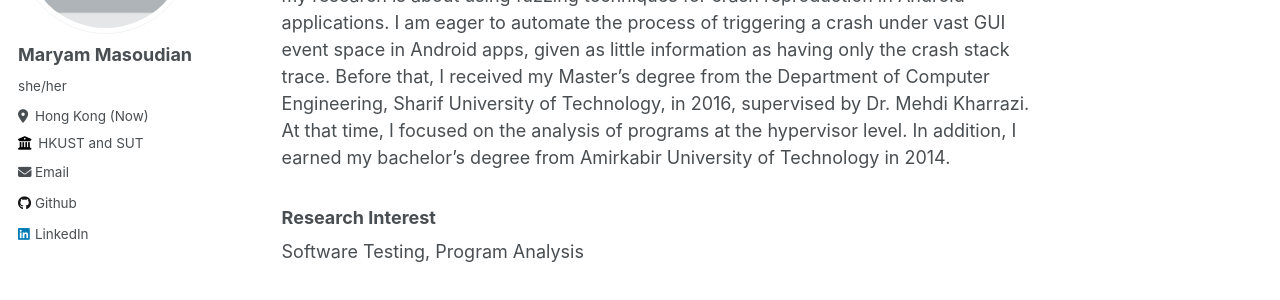
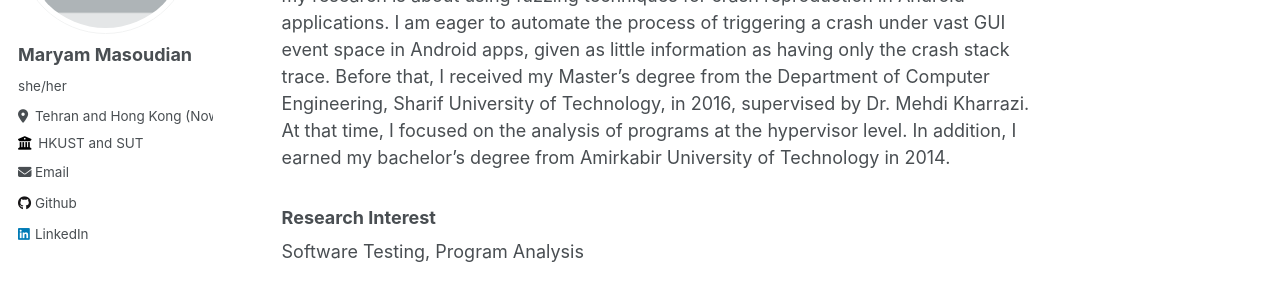
Before and after one commit to maryammsd/maryammsd.github.io, a Jekyll site: the page built from _pages/about.md, in a window 1280 px wide. Shown: the part 247-547 px from the top of the page. Built offline with Jekyll 4.4.1, drawn with Linux system fonts in a browser that asks for light colours.

Commit message:
Update _config.yml

```diff
--- a/_config.yml
+++ b/_config.yml
@@ -26,7 +26,7 @@ author:
   name             : "Maryam Masoudian"
   pronouns         : she/her # example: "she/her"
   # bio              : "Short biography for the left-hand sidebar"
-  location         : "Hong Kong (Now)"
+  location         : "Tehran and Hong Kong (Now)"
   employer         : "HKUST and SUT"
   uri              : # URL
   email            : "mamt@connect.ust.hk"
```
